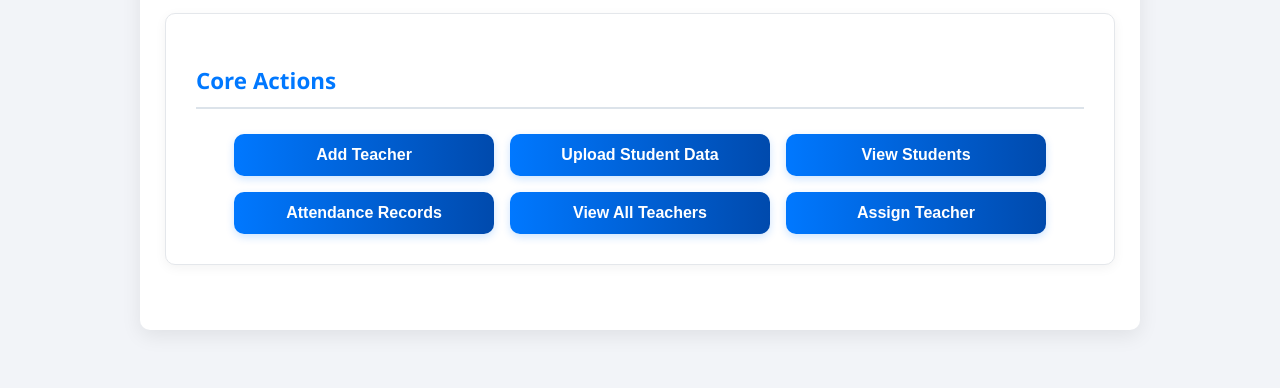
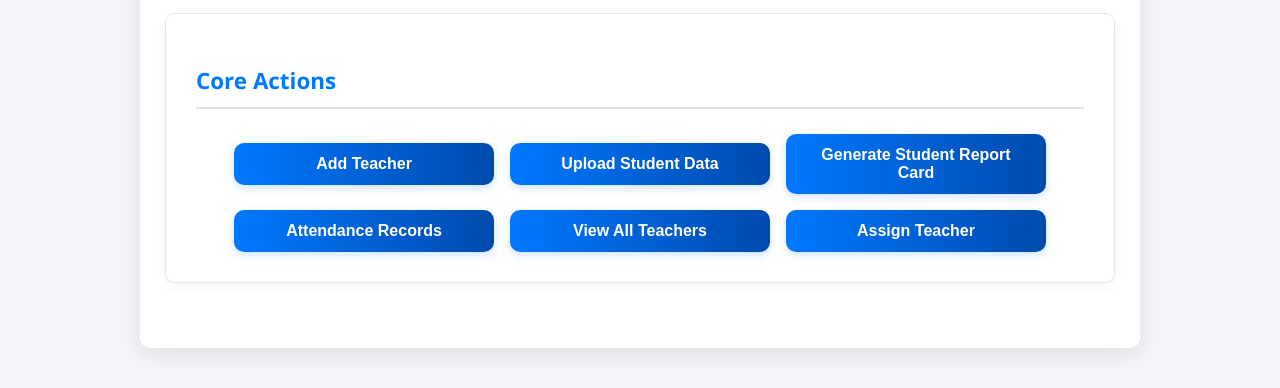
Before and after one commit to VishwassKhattarr/SahayakApp, a website: page frontend/public/pages/admin-dashboard.html in a window 1280 px wide. Shown: the part 286-674 px from the top of the page. Drawn offline with Linux system fonts and the light colour scheme.

Commit message:
deployment changes

```diff
--- a/frontend/public/pages/admin-dashboard.html
+++ b/frontend/public/pages/admin-dashboard.html
@@ -20,7 +20,7 @@
       <div class="button-grid">
         <button onclick="window.location.href='admin-add-teacher.html'" class="btn"> Add Teacher</button>
         <button onclick="window.location.href='admin-upload-students.html'" class="btn"> Upload Student Data</button>
-        <button onclick="window.location.href='admin-view-students.html'" class="btn"> View Students</button>
+        <button onclick="window.location.href='admin-view-students.html'" class="btn"> Generate Student Report Card</button>
         <button class="btn"> Attendance Records</button>
         <button onclick="window.location.href='admin-view-teachers.html'" class="btn"> View All Teachers</button>
         <button
```
